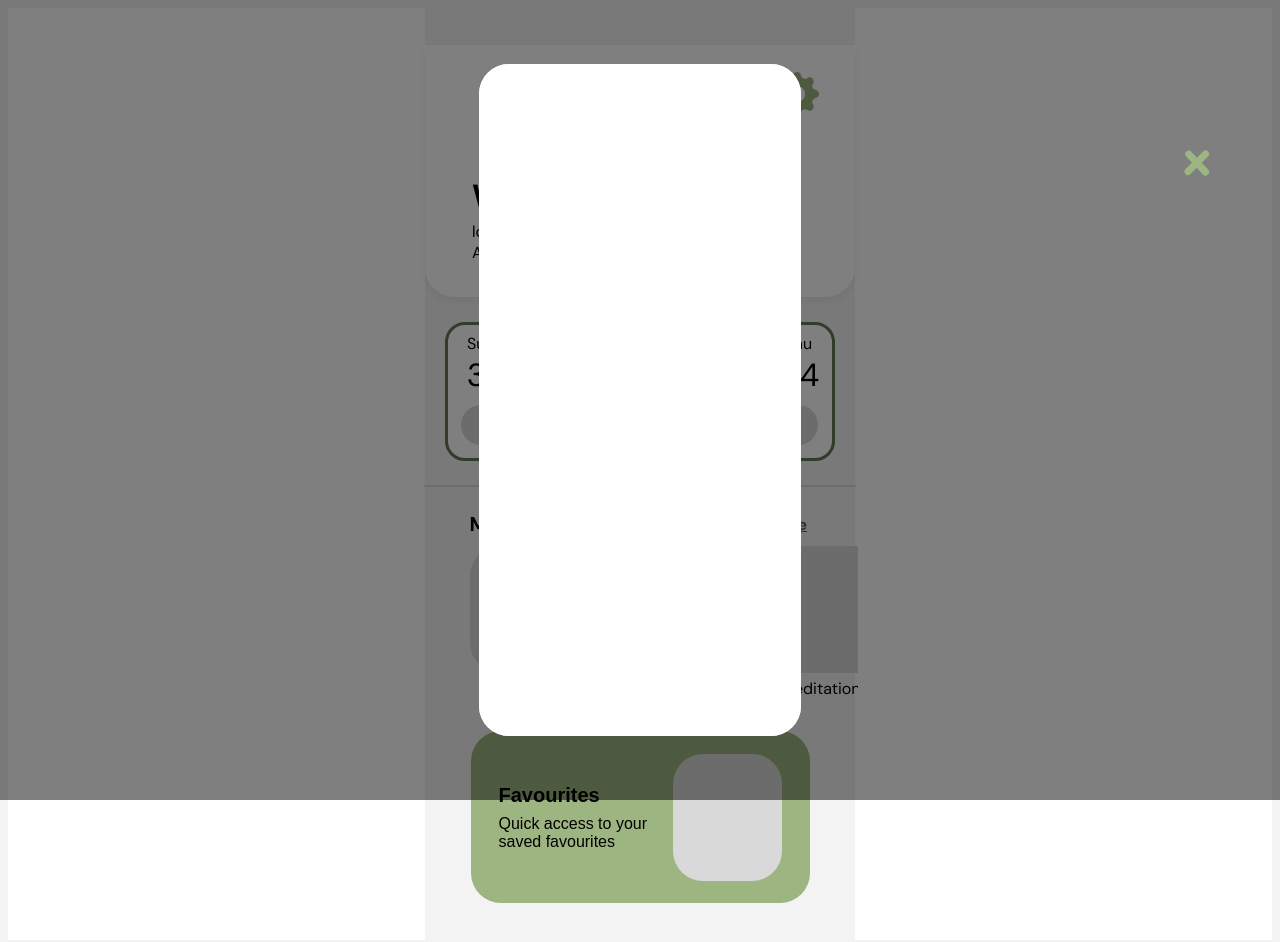
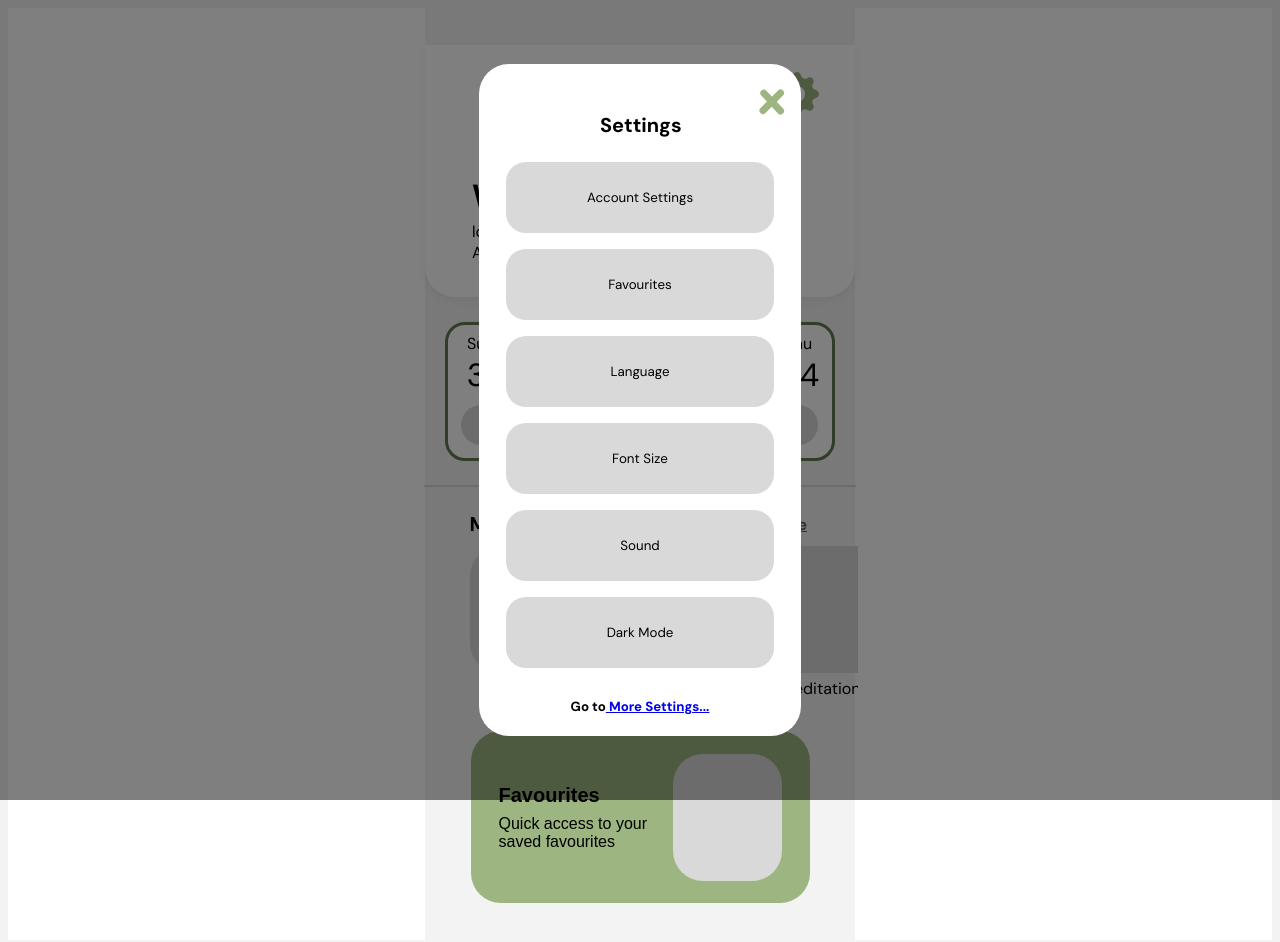
Before and after one commit to ohmaruko/Tranquify, a Next.js app: page /homePage in a window 1280 px wide. Both pictures are taken after a click on the icon 797 px from the left and 94 px from the top of the page. Shown: the top 942 px of the page. Built offline with nearby package versions, Linux system fonts and the light colour scheme.

Commit message:
update settings button and pop-up

```diff
--- a/components/SearchBar/index.js
+++ b/components/SearchBar/index.js
@@ -1,4 +1,4 @@
-import styles from "./SarchBar.module.css";
+import styles from "./SearchBar.module.css";
 import { meditationData } from "@/data/meditation";
 import { useState } from "react";
 import FavouriteCardMedium from "../MeditationCardMedium";
--- /dev/null
+++ b/components/SettingButton/SettingButton.module.css
@@ -0,0 +1,32 @@
+/* .settingButton {
+    width: 268px;
+    height: 71px;
+    flex-shrink: 0;
+    border-radius: 20px;
+    background: var(--light-gray);
+} */
+
+.button {
+    /* position: relative; */
+    width: 268px;
+    height: 71px;
+    flex-shrink: 0;
+    border-radius: 20px;
+    background: var(--light-gray);
+    border: none;
+    margin: 8px;
+    font-family: var(--font-button);
+}
+
+.dropdownContent {
+    display: none; /* Initially hide the dropdown content */
+    background-color: var(--white);
+    border-radius: 20px;
+    border: 2px solid var(--light-green);
+    z-index: 1;
+    text-align: left;
+}
+
+.dropdownContent.active {
+    display: block; /* Show the dropdown content when active */
+}
--- /dev/null
+++ b/components/SettingButton/index.js
@@ -0,0 +1,21 @@
+import React, { useState } from 'react';
+import styles from './SettingButton.module.css';
+
+export default function SettingButton({ title, children }) {
+    const [isDropdownOpen, setIsDropdownOpen] = useState(false);
+
+    const toggleDropdown = () => {
+        setIsDropdownOpen(!isDropdownOpen);
+    };
+
+    return (
+        <div className={styles.settingButton}>
+            <button className={styles.button} onClick={toggleDropdown}>
+                {title}
+            </button>
+            <div className={`${styles.dropdownContent} ${isDropdownOpen ? styles.active : ''}`}>
+                {children}
+            </div>
+        </div>
+    );
+}
--- a/components/SettingPopup/SettingPopup.module.css
+++ b/components/SettingPopup/SettingPopup.module.css
@@ -15,7 +15,7 @@
   left: 0;
   width: 100%;
   height: 100%;
-  background-color: rgba(0, 0, 0, 0.5); /* Adjust opacity as needed */
+  background-color: rgba(0, 0, 0, 0.5);
 }
 
 .popup {
@@ -23,20 +23,29 @@
   width: 322px;
   height: 672px;
   border-radius: 30px;
-  z-index: 1; /* Ensure popup appears above backdrop */
+  z-index: 1;
 }
 
 .closeButton {
+    /* margin-top: none;
+    margin-left: 281px; */
     position: absolute;
-    top: 140px;
-    right: 60px;
-    padding: 10px;
+    margin: 24px 24px 0 274px;
     border: none;
     outline: none;
     background: transparent;
 }
 
-.rectangleSvg {
-  width: 100%;
-  height: 100%;
+.settings {
+    font-size: var(--font-subheading);
+    margin: 48px 121px 0 121px;
 }
+
+.buttonContainer {
+  display: flex;
+  flex-direction: column;
+  justify-content: center;
+  align-items: center;
+  margin-top: 16px;
+  font-family: var(--font-small-body);
+}
--- a/components/SettingPopup/index.js
+++ b/components/SettingPopup/index.js
@@ -1,5 +1,7 @@
 import React, { useState } from "react";
 import styles from "./SettingPopup.module.css";
+import SettingButton from "../SettingButton";
+import Link from "next/link";
 
 const SettingPopup = () => {
     const [isOpen, setIsOpen] = useState(true);
@@ -13,17 +15,83 @@ const SettingPopup = () => {
             {isOpen && (
                 <div className={styles.popupWrapper}>
                     <div className={styles.backdrop}></div>
+
                     <div className={styles.popup}>
+
                         <button className={styles.closeButton} onClick={handleClosePopup}>
-                <svg width="26" height="26" viewBox="0 0 26 26" fill="none" xmlns="http://www.w3.org/2000/svg">
-<path d="M4.80695 4.13232L21.5345 21.9999" stroke="#9DB580" stroke-width="7" stroke-linecap="round"/>
-<path d="M21.55 4L3.99999 21.55" stroke="#9DB580" stroke-width="7" stroke-linecap="round"/>
+                            <svg xmlns="http://www.w3.org/2000/svg" width="26" height="26" viewBox="0 0 26 26" fill="none">
+                                <path d="M4.80695 4.13232L21.5345 21.9999" stroke="#9DB580" stroke-width="7" stroke-linecap="round" />
+                                <path d="M21.55 4L3.99999 21.55" stroke="#9DB580" stroke-width="7" stroke-linecap="round" />
                             </svg>
+                        </button>
 
-            </button>
-            <svg className={styles.rectangleSvg} fill="none" viewBox="0 0 322 672" xmlns="http://www.w3.org/2000/svg">
-              <rect height="672" width="322" fill="white" rx="30"/>
-            </svg>
+                        <h1 className={styles.settings}>Settings</h1>
+
+                        <div className={styles.buttonContainer}>
+
+                            <SettingButton title="Account Settings">
+
+                                {/* children prop - displays dropdown content */}
+                                <div className={styles.dropdownContent}>
+                                    <p>Change Password</p>
+                                    <p>Change Email</p>
+                                    <p>Change Username</p>
+                                </div>
+                            </SettingButton>
+
+                            <SettingButton title="Favourites">
+                                <div className={styles.dropdownContent}>
+                                    {/* Dropdown content */}
+                                </div>
+                            </SettingButton>
+
+                            <SettingButton title="Language">
+                                <div className={styles.dropdownContent}>
+                                    <p>English</p>
+                                    <p>French</p>
+                                </div>
+                            </SettingButton>
+
+                            <SettingButton title="Font Size">
+                                <div className={styles.dropdownContent}>
+                                    <p>Regular</p>
+                                    <p>Large</p>
+                                    <p>Larger</p>
+
+                                </div>
+                            </SettingButton>
+
+                            <SettingButton title="Sound">
+                                <div className={styles.dropdownContent}>
+
+                                </div>
+                            </SettingButton>
+
+                            <SettingButton title="Dark Mode">
+                                <div className={styles.dropdownContent}>
+
+                                </div>
+                            </SettingButton>
+
+                            {/* <SettingButton title="Help & Support">
+                                <div className={styles.dropdownContent}>
+
+                                </div>
+                            </SettingButton>
+
+                            <SettingButton title="About">
+                                <div className={styles.dropdownContent}>
+
+                                </div>
+                            </SettingButton> */}
+
+                            <h5>Go to
+                                <span><Link href="/setting"> More Settings...</Link></span>
+
+                            </h5>
+                        </div>
+
+
                     </div>
                 </div>
             )}
```
Also changed, not shown: pages/calendar.js (+7 -0 lines), pages/setting.js (+8 -0 lines), components/SearchBar/SearchBar.module.css (renamed from components/SearchBar/SarchBar.module.css). Lines whose indentation alone changed are shown as unchanged.
